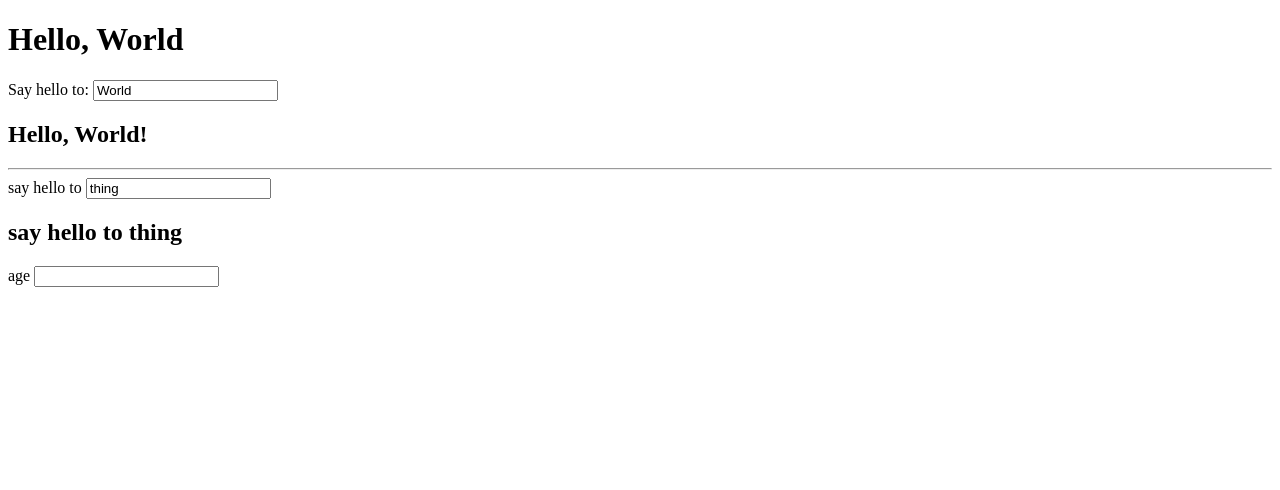
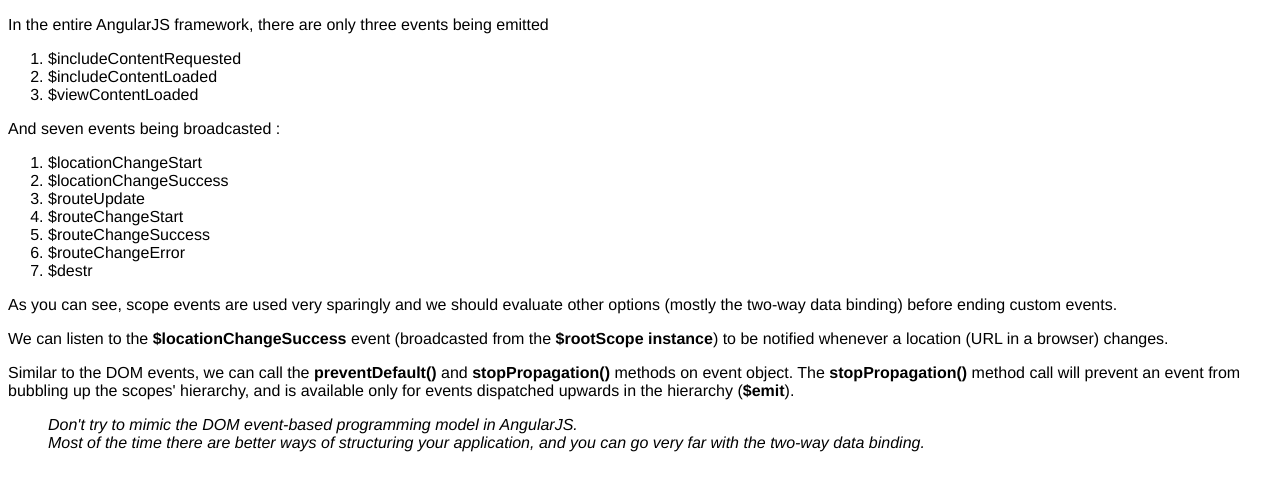
Before and after one commit to nrj14/angular, a plain HTML site: page index.html in a window 1280 px wide. Drawn offline with Linux system fonts and the light colour scheme.

Commit message:
Angular events and the scope chaine

```diff
--- a/css/style.css
+++ b/css/style.css
@@ -0,0 +1,7 @@
+body{
+	font-family : helvetica, sans-serif;
+}
+
+blockquote{
+	font-style: italic;
+}
--- a/index.html
+++ b/index.html
@@ -7,17 +7,51 @@
     <script data-require="angular.js@1.2.22" data-semver="1.2.22" src="js/angular.js"></script>
     <script src="js/script.js"></script>
   </head>
-  <body ng-app ng-init="name='World'; thing ={name : 'thing'}">
-    <h1>Hello, {{name}}</h1>
-    <div ng-controller="HelloCtrl">
-      Say hello to: <input type="text" ng-model="name">
-      <h2>Hello, {{name}}!</h2>
-      <hr>
-      say hello to <input ng-model="thing.name" type="text">
-      <h2>say hello to {{thing.name}}</h2>
-       age <input ng-model="thing.age" type="text">
+  <body ng-app>
+    <div ng-controller="EventCtrl">
+    </div>
 
+    <div>
+      <p>In the entire AngularJS framework, there are only three events being emitted </p>
+        <ol>
+          <li>$includeContentRequested</li>
+          <li>$includeContentLoaded</li>
+          <li>$viewContentLoaded</li>
+        </ol>
+
+        <p>And seven events being broadcasted :</p>
+        <ol>
+
+          <li>$locationChangeStart</li>
+          <li>$locationChangeSuccess</li>
+          <li>$routeUpdate</li>
+          <li>$routeChangeStart</li>
+          <li>$routeChangeSuccess</li>
+          <li>$routeChangeError</li>
+          <li>$destr</li>
+        </ol>
+        As you can see, scope events are used very sparingly and we should evaluate other options
+        (mostly the two-way data binding) before ending custom events.
+      </p>
     </div>
- </body>
+
+    <div>
+      <p>
+        We can listen to the <b>$locationChangeSuccess</b> event (broadcasted from the <b> $rootScope instance</b>)
+        to be notified whenever a location (URL in a browser) changes.
+      </p>
+
+      <p>
+        Similar to the DOM events, we can call the <b>preventDefault()</b> and <b>stopPropagation()</b> methods on event object.
+        The <b>stopPropagation()</b> method call will prevent an event from bubbling up the scopes' hierarchy,
+        and is available only for events dispatched upwards in the hierarchy (<b>$emit</b>).
+      </p>
+    </div>
+    <blockquote>
+      Don't try to mimic the DOM event-based programming model in AngularJS. <br>
+      Most of the time there are better ways of structuring your application, and you can go very far with the two-way data binding.
+    </blockquote>
+
+  </body>
 
 </html>
--- a/js/script.js
+++ b/js/script.js
@@ -1,2 +1,22 @@
-var HelloCtrl = function ($scope) {
+// We can listen to the
+// $locationChangeSuccess event (broadcasted from the $rootScope instance)
+// to be notified whenever a location (URL in a browser) changes, as given in the following code:
+
+// Similar to the DOM events, we can call the preventDefault() and
+// stopPropagation() methods on event object. The stopPropagation() method
+// call will prevent an event from bubbling up the scopes' hierarchy, and is available
+// only for events dispatched upwards in the hierarchy ($emit).
+
+var EventCtrl = function ($scope) {
+	$scope.$on('$locationChangeStart', function(event, newUrl, oldUrl){
+		console.log('location changed start!');
+	});
+	$scope.$on('$locationChangeSuccess', function(event, newUrl, oldUrl){
+		console.log('location changed success!');
+	});
+	console.log('EventCtrl');
+
 };
+
+
+// not working !! maybe rooting is needed : chack later !
```
